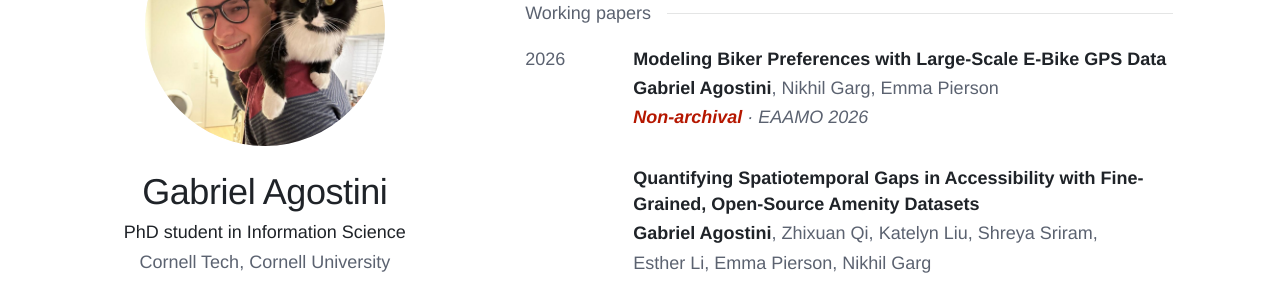
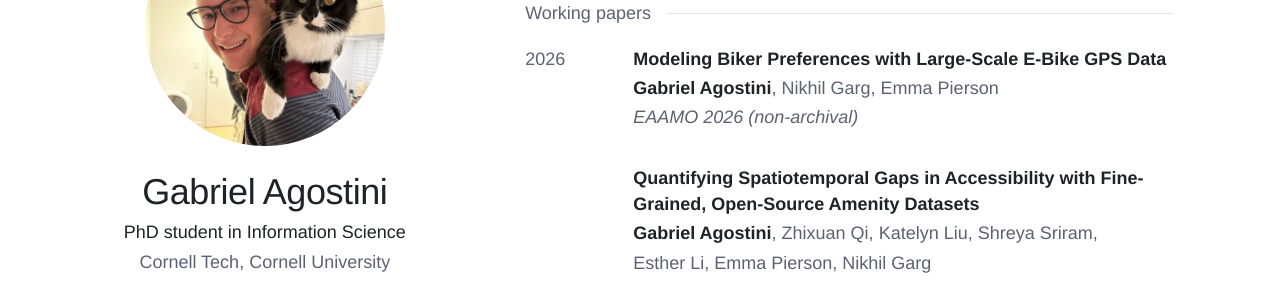
Before and after one commit to gsagostini/gsagostini.github.io, a Jekyll site: the page built from index.md, in a window 1280 px wide and 900 px high, scrolled down 1425 px. Shown: the part 153-450 px from the top of the window. Built offline with Jekyll 4.4.1, drawn with Linux system fonts in a browser that asks for light colours; part of the change alters nothing that is shown.

```diff
--- a/_data/publications.yml
+++ b/_data/publications.yml
@@ -20,10 +20,9 @@
 
 - title: "Modeling Biker Preferences with Large-Scale E-Bike GPS Data"
   authors: "Gabriel Agostini, Nikhil Garg, Emma Pierson"
-  venue: "EAAMO 2026"
+  venue: "EAAMO 2026 (non-archival)"
   year: 2026
   group: working
-  status: "Non-archival"
 
 - title: "Quantifying Spatiotemporal Gaps in Accessibility with Fine-Grained, Open-Source Amenity Datasets"
   authors: "Gabriel Agostini, Zhixuan Qi, Katelyn Liu, Shreya Sriram, Esther Li, Emma Pierson, Nikhil Garg"
```
